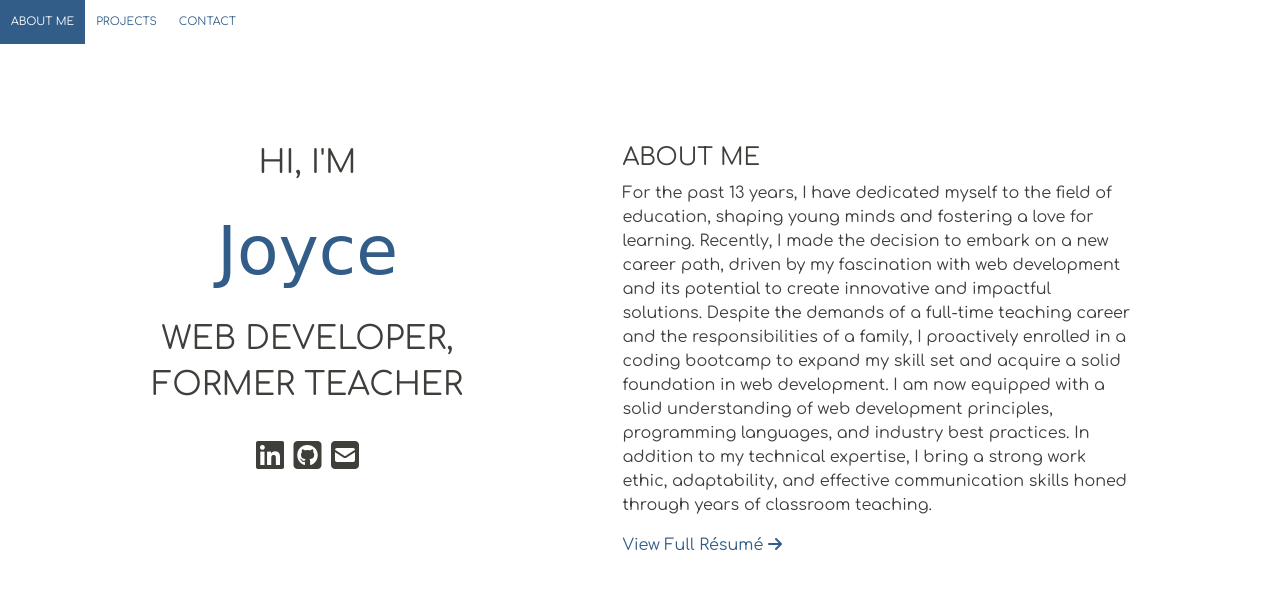
After one commit to jkim2027/portfolio, a Flask app: template flask_app/templates/index2.html in a window 1280 px wide. The commit adds this page. Shown: the top 593 px of the page. Run offline with Flask 3, Linux system fonts and the light colour scheme; the template is opened without the code that fills it, so the values that code supplies are empty; some libraries are stand-ins or nearby versions; some web fonts are replaced.

Commit message:
created optional main

```diff
--- a/flask_app/static/style.css
+++ b/flask_app/static/style.css
@@ -69,3 +69,8 @@ body {
     border: 1px solid #888888;
     box-shadow: 5px 10px 8px #888888;
 }
+
+.col-6 {
+    overflow: auto;
+    height: 500px;
+}
--- /dev/null
+++ b/flask_app/templates/index2.html
@@ -0,0 +1,54 @@
+{% extends "base.html" %}
+
+{% block content %}
+<div class="container">
+    <div class="row justify-content-around">
+        <div class="col-4">
+            <div class="intro">
+                <h2>Hi, I'm</h2>
+                <h2 id="name">Joyce</h2>
+                <div>
+                    <h2>Web Developer,</h2>
+                    <h2>Former Teacher</h2>
+                </div>
+                <div class="contact">
+                    <a href="https://www.linkedin.com/in/heyjoycehong/" target="_blank"><i class="fa-brands fa-linkedin" style="color: #3f3f3a;"></i></a>
+                    <a href="https://github.com/jkim2027" target="_blank"><i class="fa-brands fa-square-github" style="color: #3f3f3a;"></i></a>
+                    <a href="mailto: codejoycefully@gmail.com" target="_blank"><i class="fa-solid fa-square-envelope" style="color: #3f3f3a;"></i></a>
+                </div>
+            </div>
+        </div>
+        <div class="col-6">
+            <div class="container">
+                <h4 style="text-transform: uppercase;">About me</h4>
+                <p>For the past 13 years, I have dedicated myself to the field of education, shaping young minds and fostering a love for learning. Recently, I made the decision to embark on a new career path, driven by my fascination with web development and its potential to create innovative and impactful solutions. Despite the demands of a full-time teaching career and the responsibilities of a family, I proactively enrolled in a coding bootcamp to expand my skill set and acquire a solid foundation in web development. I am now equipped with a solid understanding of web development principles, programming languages, and industry best practices. In addition to my technical expertise, I bring a strong work ethic, adaptability, and effective communication skills honed through years of classroom teaching.</p>
+                <a href="/resume">View Full Résumé <i class="fa-solid fa-arrow-right"></i></a>
+            </div>
+            <div class="container">
+                    <h4 style="text-transform: uppercase;">Projects</h4>
+                        <div class="project-container mb-4">
+                            <div class="left-container">
+                                <img src="static/images/project1.png" alt="project" class="project-img">
+                            </div>
+                            <div class="right-container">
+                                <h5>Personal Organizer <i class="fa-solid fa-arrow-up-right-from-square"></i></h5>
+                                <p>A web app to create tasks and events for personal organization. Customize each category and filter to see your upcoming deadlines.</p>
+                            </div>
+                        </div>
+                        <div class="project-container">
+                            <div class="left-container">
+                                <img src="static/images/project2.png" alt="project" class="project-img">
+                            </div>
+                            <div class="right-container">
+                                <h5>JK Wellness <i class="fa-solid fa-arrow-up-right-from-square"></i></h5>
+                                <p>A static site for a client's health & wellness business.</p>
+                            </div>
+                        </div>
+                </div>
+            </div>
+        </div>
+    </div>
+</div>
+
+
+{% endblock %}
```
Also changed, not shown: flask_app/templates/projects.html (+4 -4 lines).
